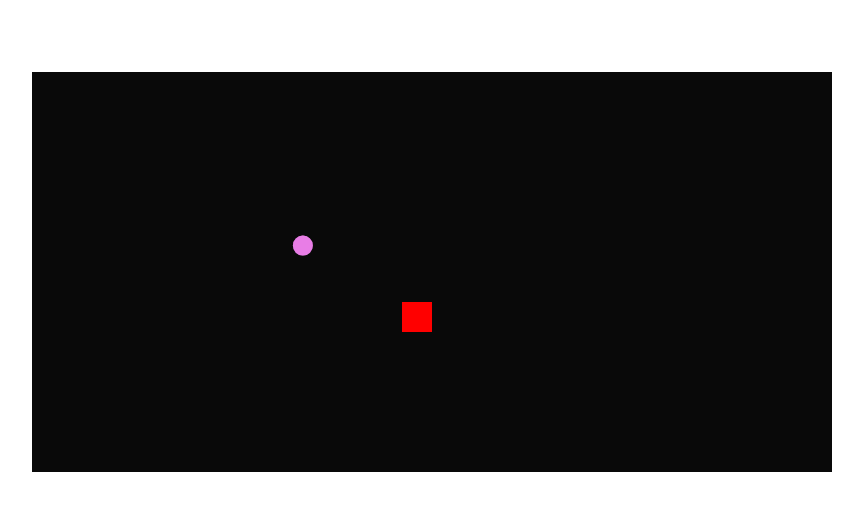
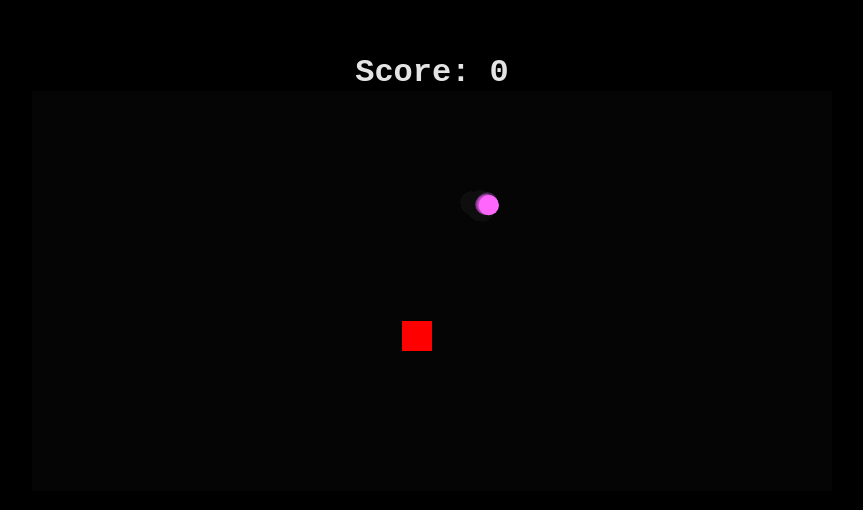
Before and after one commit to AhmedHazim1/html-canvas-game, a plain HTML site: page game/index.html in a window 1280 px wide. Shown: the part 128-638 px from the top of the page, without its empty margins (208-1071 px from the left). Drawn offline with Linux system fonts and the light colour scheme.

Commit message:
particles animation and functionality

```diff
--- a/game/app.js
+++ b/game/app.js
@@ -1,6 +1,8 @@
 const canvas = document.querySelector("canvas")
 const ctx = canvas.getContext("2d")
 let direction = null, PLAYER = null, PARTICLE;
+let score = 0;
+let score_text = document.querySelector("#score");
 
 addEventListener("load", init)
 addEventListener("adjust_can", adjust_can)
@@ -24,8 +26,6 @@ addEventListener("keydown", e=>
         direction = 'D'
     if(key == "ArrowUp")
         direction = 'U'
-
-    PLAYER.update(direction)
 })
 
 function init()
@@ -39,16 +39,8 @@ function init()
     let player_color = "red"
     let velocity = 2
 
-    let particle_color = "white"
-    let raduis = 10
-
-    // get a position where the x and y aren't outside the canvas
-    let particle_position = {x: Math.random() * ((canvas.width - raduis) - raduis) + raduis,
-                             y: Math.random() * ((canvas.height - raduis) - raduis) + raduis}
-
-    PLAYER = new player(player_position, width, height, velocity, player_color, canvas)
-    PARTICLE = new particle(raduis, particle_position, particle_color, ctx)
-
+    PLAYER = new player(player_position, width, height, velocity, player_color, canvas, ctx)
+    PARTICLE = create_particle()
     animate()
 }
 
@@ -56,16 +48,36 @@ function animate()
 {
     requestAnimationFrame(animate)
 
-    ctx.fillStyle = "rgba(10, 10, 10, .5)"
+    ctx.fillStyle = "rgba(10, 10, 10, .1)"
     ctx.fillRect(0, 0, canvas.width, canvas.height)
+
+    if (Math.hypot((PLAYER.position.x + PLAYER.width/2) - PARTICLE.position.x, (PLAYER.position.y + PLAYER.height/2) - PARTICLE.position.y) <= 30
+    || PARTICLE.position.x > canvas.width || PARTICLE.position.x < 0 || PARTICLE.position.y > canvas.height || PARTICLE.position.y < 0)
+    {
+        score++;
+        score_text.textContent = score;
+        PLAYER.color = PARTICLE.color;
+        PARTICLE = create_particle()
+    }
 
     PARTICLE.update()
     PLAYER.update(direction)
 }
 
+function create_particle()
+{
+    let particle_color = "white"
+    let raduis = 10
+
+    // get a position where the x and y aren't outside the canvas
+    let particle_position = {x: Math.floor(Math.random() * ((canvas.width - raduis) - raduis) + raduis),
+                             y: Math.floor(Math.random() * ((canvas.height - raduis) - raduis) + raduis)}
+    return new particle(raduis, particle_position, particle_color, ctx)
+}
+
 class player
 {
-    constructor(init_position, width, height, velocity, color, canvas)
+    constructor(init_position, width, height, velocity, color, canvas, ctx)
     {
         this.position = init_position;
         this.width = width;
@@ -73,11 +85,12 @@ class player
         this.color = color;
         this.velocity = velocity;
         this.canvas = canvas;
-        this.ctx = canvas.getContext("2d");
+        this.ctx = ctx;
     }
 
     draw()
     {
+        this.ctx.beginPath()
         this.ctx.fillStyle = this.color;
         this.ctx.fillRect(this.position.x, this.position.y, this.width, this.height);
     }
@@ -111,6 +124,7 @@ class particle
 
     draw()
     {
+        this.ctx.beginPath()
         this.ctx.fillStyle = this.color;
         this.ctx.arc(this.position.x, this.position.y, this.raduis, 0, Math.PI * 2);
         this.ctx.fill()
@@ -119,8 +133,10 @@ class particle
     update()
     {
         this.hue++;
-        this.color = `hsl(${this.hue}, 70%, 70%)`
+        this.color = `hsl(${this.hue}, 100%, 70%)`
 
+        this.position.x += Math.random() < .5 ? Math.random() : -Math.random();
+        this.position.y += Math.random() < .5 ? Math.random() : -Math.random();
         this.draw()
     }
 }
--- a/game/index.html
+++ b/game/index.html
@@ -10,6 +10,7 @@
 </head>
 <body>
     <main>
+        <h1>Score: <span id="score">0</span></h1>
         <canvas></canvas>
     </main>
 </body>
--- a/game/style.css
+++ b/game/style.css
@@ -5,18 +5,19 @@
 
 body
 {
-    background-color: rgb(255, 255, 255);
+    background-color: rgb(0, 0, 0);
 }
 main
 {
     display: flex;
     justify-content: center;
     align-items: center;
+    flex-direction: column;
 
     width: 100vw;
     height: 100vh;
 }
-canvas
-{
-    background-color: black;
+h1{
+    color: rgb(228, 228, 228);
+    font-family:'Courier New', Courier, monospace;
 }
```
